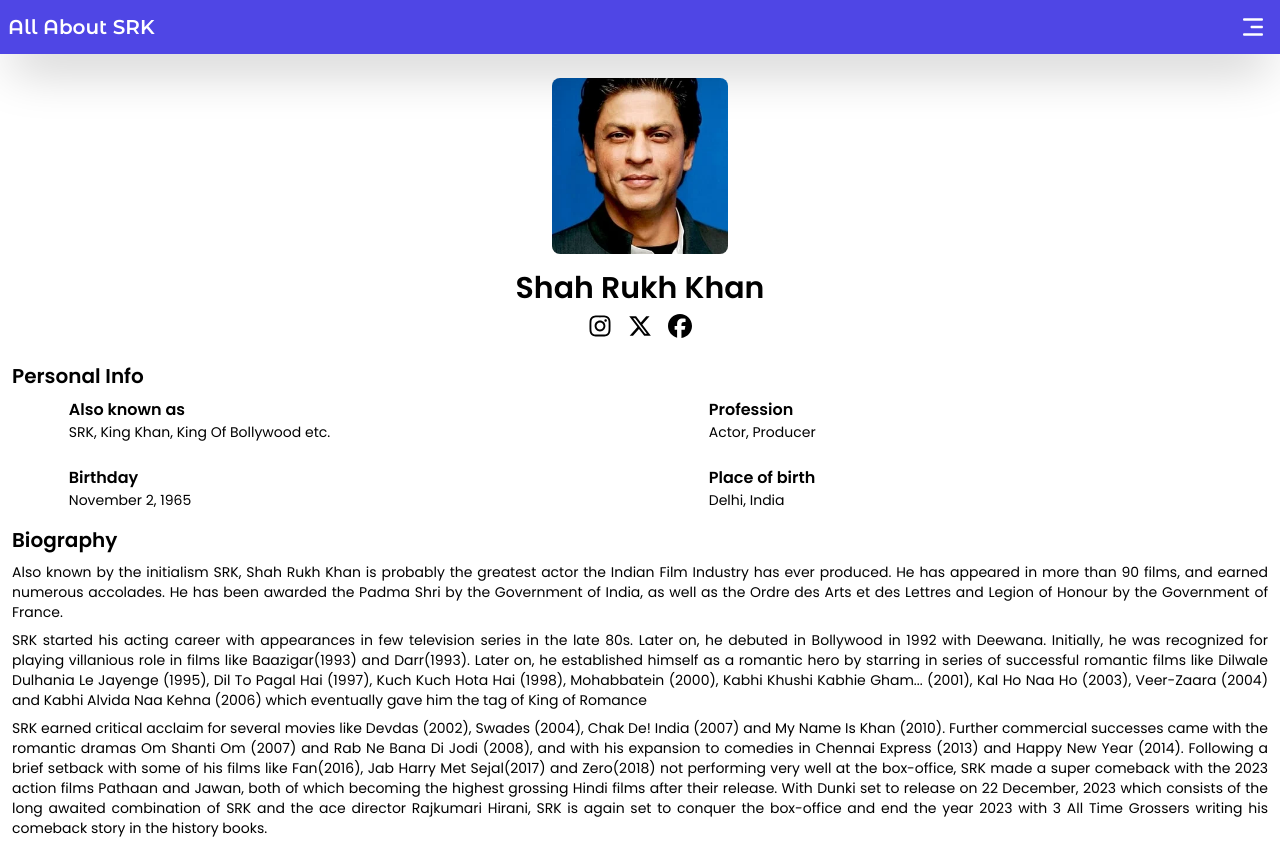
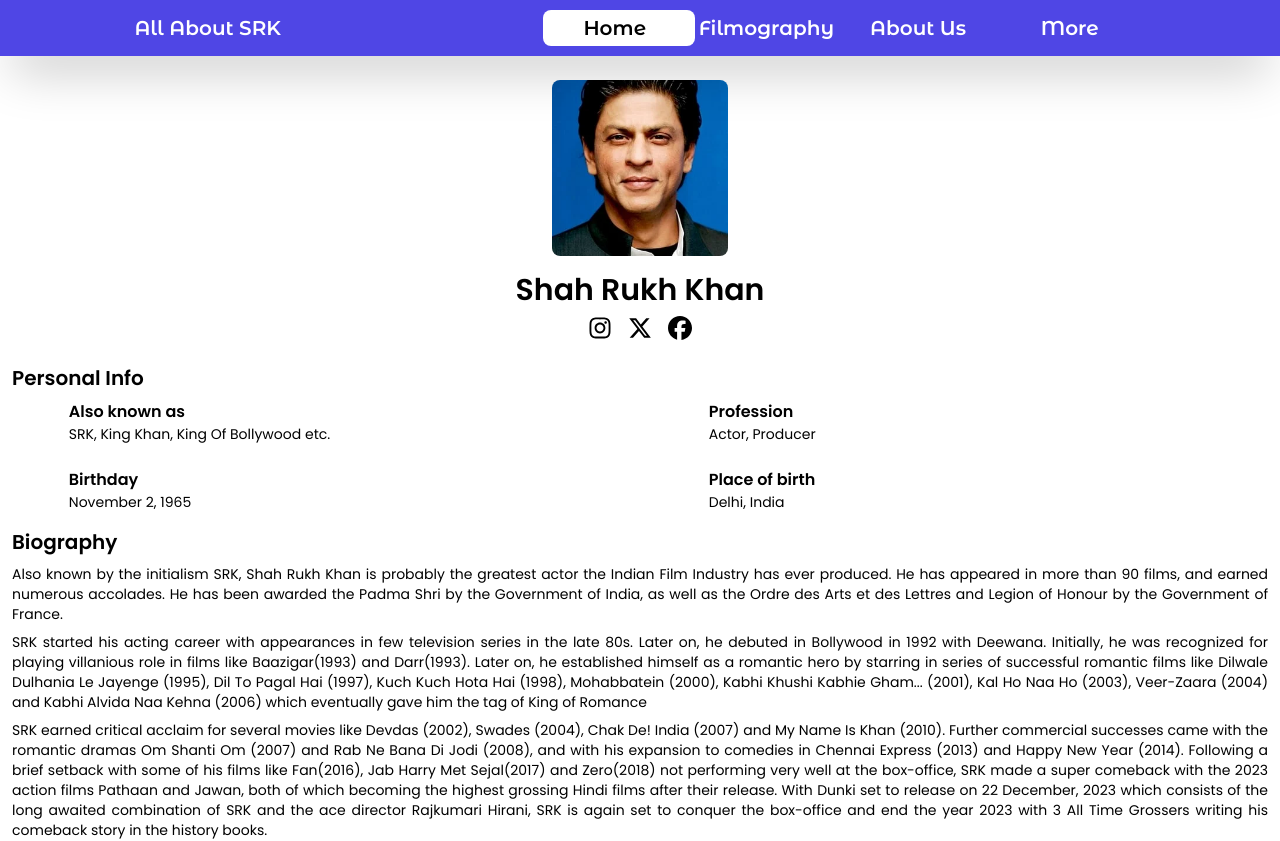
Before and after one commit to iamanandabastakoti/allaboutsrk, a React (Vite) app in the folder frontend/: page / in a window 1280 px wide. Shown: the top 841 px of the page. Built offline with nearby package versions, Linux system fonts and the light colour scheme; a web font is replaced by a local one.

Commit message:
designed navbar for laptop-screens

```diff
--- a/frontend/src/components/Navbar.jsx
+++ b/frontend/src/components/Navbar.jsx
@@ -1,7 +1,8 @@
-import React from 'react'
+import React, { useState } from 'react'
 import { CgMenuRightAlt } from "react-icons/cg";
 import { useDispatch, useSelector } from 'react-redux';
 import { toggleSidebar } from '../redux/slices/SidebarSlice';
+import { NavLink, useLocation } from 'react-router-dom'
 
 const Navbar = () => {
     //accesing the sidebar state and sidebar function from the sidebar slice via the store
@@ -12,11 +13,52 @@
     const toggleSidebarState = () => {
         dispatch(toggleSidebar(!sidebarOpen));
     }
+    const navbarItems = [
+        {
+            num: 1,
+            path: '/',
+            title: 'Home'
+        },
+        {
+            num: 2,
+            path: '/filmography',
+            title: 'Filmography'
+        },
+        {
+            num: 3,
+            path: '/about-us',
+            title: 'About Us'
+        },
+        {
+            num: 4,
+            path: '/more',
+            title: 'More'
+        },
+    ]
+    const path = useLocation();
+    const [itemNum, setItemNum] = useState(path.pathname);
     return (
-        <div className='sticky top-0 shadow-2xl z-[1000] w-full flex items-center justify-between p-2 bg-navbarBg text-primaryBg min-h-12 font-MontserratAlternate  font-semibold text-xl'>
-            <h1>All About SRK</h1>
-            <div className={`text-3xl p-1 ${sidebarOpen && 'bg-borderColor text-navbarBg'} rounded-lg duration-500`} onClick={toggleSidebarState}>
-                <CgMenuRightAlt />
+        <div className='sticky top-0 shadow-2xl z-[1000] w-full flex items-center justify-center p-2 bg-navbarBg min-h-14 font-MontserratAlternate text-xl'>
+            <div className='w-4/5 flex justify-between items-center'>
+                <h1 className='font-semibold text-primaryBg'>All About SRK</h1>
+                <ul className='flex w-3/5 justify-between relative h-fit'>
+                    {
+                        navbarItems.map((props, index) => {
+                            return (
+                                <NavLink key={index} className={({ isActive }) => [
+                                    `py-1 w-1/4 flex justify-center items-center text-primaryBg font-semibold rounded-lg ${isActive && 'text-primaryText'} z-[1100]`
+                                ]} to={props.path} onClick={() => setItemNum(props.path)}>
+                                    {props.title}
+                                </NavLink>
+                            )
+                        })
+                    }
+                    <div className={`bg-primaryBg w-1/4 h-full absolute ${itemNum === '/' ? 'left-1' : itemNum === '/filmography' ? 'left-1/4' : itemNum === '/about-us' ? 'left-2/4' : itemNum === '/more' && 'left-3/4'} rounded-lg z-[1090] duration-300`}>
+                    </div>
+                </ul>
+                <div className={`text-3xl p-1 ${sidebarOpen && 'bg-borderColor text-navbarBg'} rounded-lg duration-500 laptop:fixed laptop:z-[-1000] laptop:invisible`} onClick={toggleSidebarState}>
+                    <CgMenuRightAlt />
+                </div>
             </div>
         </div>
     )
```
